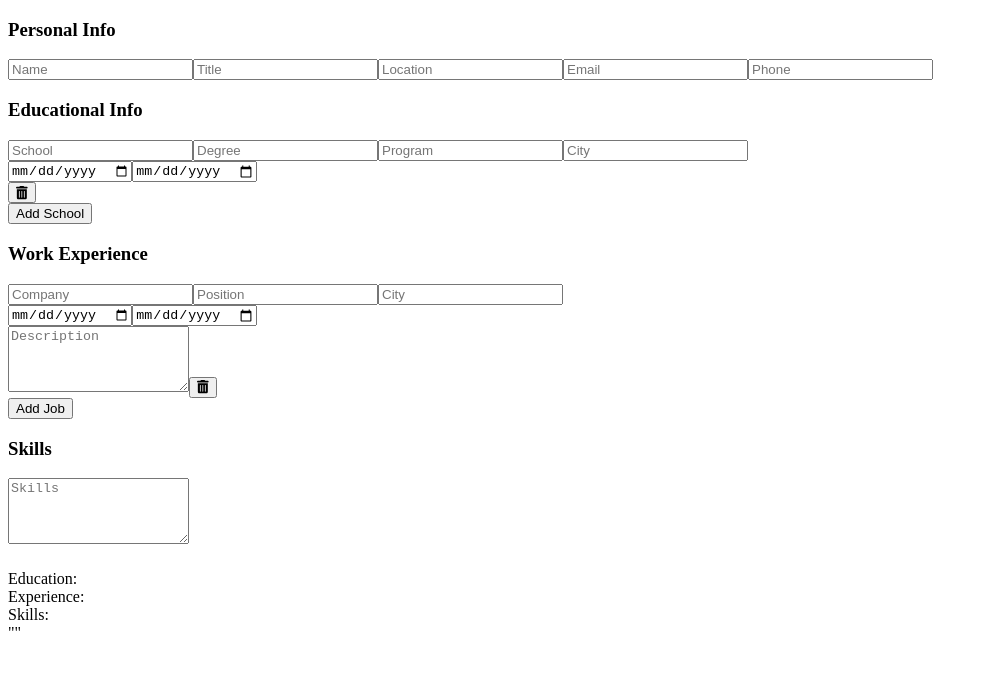
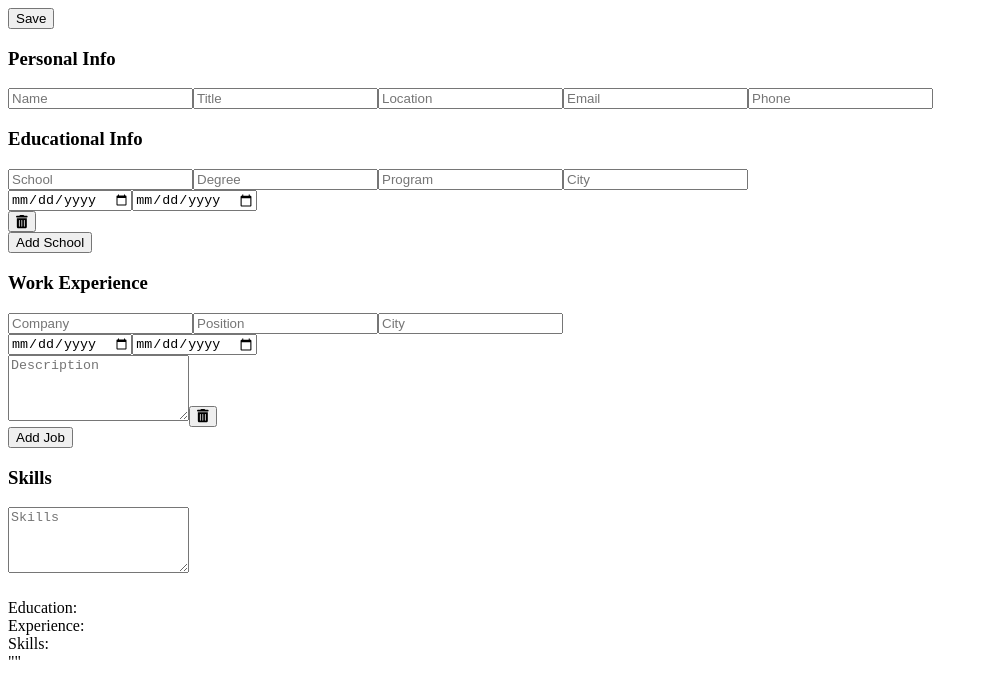
Before and after one commit to danranges/cv-project, a React (Create React App) app: page / in a window 1280 px wide. Shown: the top 698 px of the page, without its empty margins (0-988 px from the left). Built offline with nearby package versions, Linux system fonts and the light colour scheme.

Commit message:
Added save function

```diff
--- a/src/App.jsx
+++ b/src/App.jsx
@@ -6,6 +6,7 @@ import EduInputsSection from "./components/EduInputsSection";
 import WorkInputsSection from "./components/WorkInputsSection";
 import SkillsInput from "./components/SkillsInput";
 import InputContainer from "./components/InputContainer";
+import { isThisISOWeek } from "date-fns";
 
 class App extends React.Component {
   state = {
@@ -57,9 +58,19 @@ class App extends React.Component {
     this.handleLocalStorage();
   };
 
+  handleSave = () => {
+    localStorage.setItem("cvData", JSON.stringify(this.state));
+    console.log(localStorage.getItem("cvData"));
+  };
+
+  componentDidMount = () => {
+    this.setState(JSON.parse(localStorage.getItem("cvData")));
+  };
+
   render() {
     return (
       <div className='App flex flex-col items-center bg-indigo-50 dark:bg-indigo-800 h-screen'>
+        <button onClick={this.handleSave}>Save</button>
         <div className='flex '>
           <div className='flex flex-col max-h-screen overflow-y-scroll min-w-fit'>
             <InputContainer title='Personal Info'>
```
